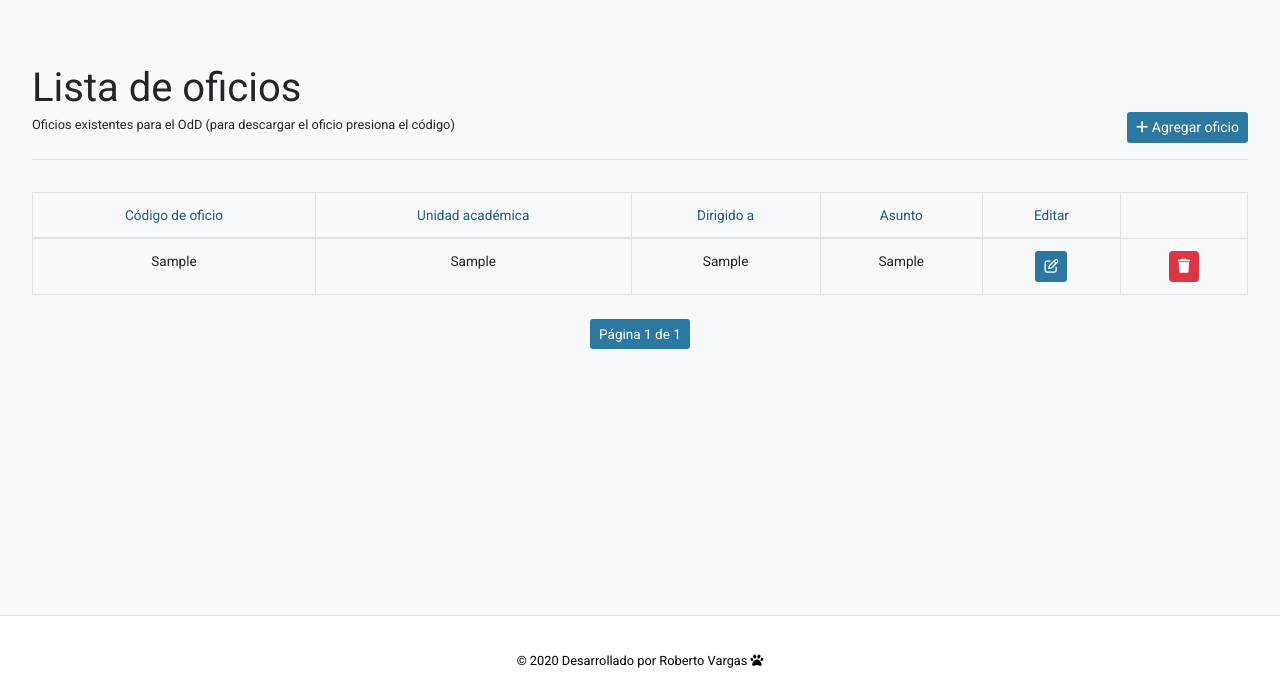
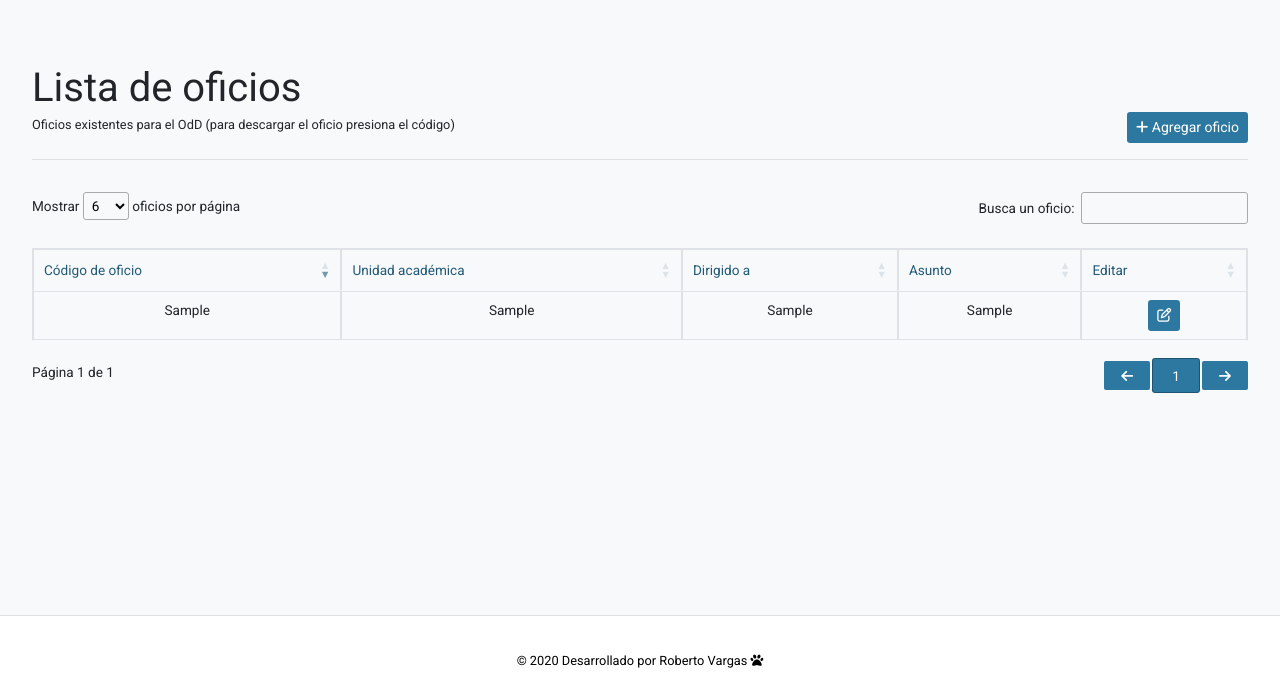
Before and after one commit to tcu-677/Cartas-OficiosAPP, a Django app: page /oficios in a window 1280 px wide. Shown: the part 112-800 px from the top of the page. Run offline with Django 3.2, Linux system fonts and the light colour scheme; a user stored in the database is signed in; tables that the repository leaves empty hold one stand-in row (values such as "Sample post"); parts of the project's set-up code (start-up, migrations or seed data) failed here and were passed over; some libraries are stand-ins or nearby versions.

Commit message:
Filters and pagination for datatables

```diff
--- a/appOficios/oficios/signals.py
+++ b/appOficios/oficios/signals.py
@@ -15,7 +15,7 @@ def update_statistics_create(sender, instance, created, **kwargs):
         if len(code) == 1:
             code = '00' + code
 
-        if len(code) == 2:
+        elif len(code) == 2:
             code = '0' + code
 
         new_code = f'OdD-{code}-{datetime.now().year}'
--- a/appOficios/oficios/static/oficios/js/app.js
+++ b/appOficios/oficios/static/oficios/js/app.js
@@ -1,7 +1,8 @@
 (() => {
     const btnSpinner = document.querySelector('#btn-spinner');
     const activeSpinner = document.querySelector('#active-spinner');
-    const input_codigo_oficio = document.querySelector('#id_codigo_de_oficio')
+    const inputCodigoOficio = document.querySelector('#id_codigo_de_oficio');
+    const oficiosTable = $('#oficios-table');
 
 
     const identifyPage = () => {
@@ -22,7 +23,32 @@
         }
     };
 
-    const events = () => {
+    const eventsAndActions = () => {
+
+        if (oficiosTable.length > 0) {
+
+            oficiosTable.DataTable({
+                "lengthMenu": [6, 10, 15, 20, 25],
+                "order": [[0, "desc"]],
+                "language": {
+                    "lengthMenu": "Mostrar _MENU_ oficios por página",
+                    "search": "Busca un oficio: _INPUT_",
+                    "infoEmpty": "No hay oficios disponibles",
+                    "zeroRecords": "<p class='my-table-text mt-2'>No hay oficios que coincidan con la búsqueda</p>",
+                    "info": "<p class='my-table-text mt-2'>Página _PAGE_ de _PAGES_</p>",
+                    "paginate": {
+                        "previous": "<i class='fas fa-arrow-left'></i>",
+                        "next": "<i class='fas fa-arrow-right'></i>"
+                    },
+                    "infoFiltered": ""
+                },
+            });
+
+        }
+
+        if (inputCodigoOficio) {
+            inputCodigoOficio.readOnly = true;
+        }
         if (activeSpinner) {
             activeSpinner.style.display = 'none';
             btnSpinner.addEventListener('click', () => {
@@ -35,7 +61,7 @@
 
     const init = () => {
         identifyPage();
-        events();
+        eventsAndActions();
     };
 
 
--- a/appOficios/oficios/static/oficios/styles/styles.css
+++ b/appOficios/oficios/static/oficios/styles/styles.css
@@ -125,8 +125,11 @@ nav {
     border-radius: 0.4rem;
 }
 
-.btn-ucr {
-    background: #2d78a0;
+.btn-ucr,
+#oficios-table_previous,
+#oficios-table_next,
+.paginate_button {
+    background: #2d78a0 !important;
     color: #fff !important;
 }
 
@@ -178,13 +181,17 @@ nav {
 }
 
 .my-table-text,
-.pag-text {
-    font-size: 0.85rem;
+.pag-text,
+label,
+#oficios-table_previous,
+#oficios-table_next,
+.paginate_button {
+    font-size: 0.85rem !important;
 }
 
 th.my-table-text {
-    font-weight: 400;
-    color: #215977;
+    font-weight: 400 !important;
+    color: #215977 !important;
 }
 
 .empty-td {
@@ -212,6 +219,33 @@ th.my-table-text {
 
 .pagination {
     justify-content: center !important;
+}
+
+th,
+#oficios-table {
+    border-bottom: 1px solid transparent !important;
+}
+
+#oficios-table_paginate {
+    margin-top: 0.8rem !important;
+}
+
+#oficios-table_previous,
+#oficios-table_next,
+a.paginate_button {
+    color: #fff !important;
+    padding: 0.2rem 1rem !important;
+}
+
+.dataTables_wrapper .dataTables_paginate .paginate_button.current,
+.dataTables_wrapper .dataTables_paginate .paginate_button.current:hover {
+    color: #fff !important;
+    padding: 0.4rem 1.2rem !important;
+    border-radius: 0.2rem;
+}
+
+input[type="search"] {
+    margin: 0 0 1rem 0.2rem !important;
 }
 
 /* ############# Media queries ############# */
--- a/appOficios/oficios/templates/oficios/base.html
+++ b/appOficios/oficios/templates/oficios/base.html
@@ -18,9 +18,13 @@
             <!-- Bootstrap local -->
             <link rel="stylesheet" href="{% static 'oficios/styles/bootstrap/bootstrap.min.css' %}">
 
+            <!-- Data tables styles  -->
+            <link rel="stylesheet" type="text/css" href="https://cdn.datatables.net/1.10.22/css/jquery.dataTables.css">
+
             <!-- Nuestros estilos -->
             <link rel="stylesheet" href="{% static 'oficios/styles/styles.css' %}">
         {%endblock %}
+
         <!-- Google fonts -->
         <link href="https://fonts.googleapis.com/css2?family=Roboto:wght@300;400&display=swap" rel="stylesheet">
         <!-- Fontawesome icons -->
@@ -81,10 +85,14 @@
         </footer>
         <!-- Footer -->
 
+        {%block js%}
             <script src="https://code.jquery.com/jquery-3.5.1.slim.min.js"
             integrity="sha384-DfXdz2htPH0lsSSs5nCTpuj/zy4C+OGpamoFVy38MVBnE+IbbVYUew+OrCXaRkfj"
             crossorigin="anonymous">
             </script>
+
+            <script type="text/javascript" charset="utf8" src="https://cdn.datatables.net/1.10.22/js/jquery.dataTables.js"></script>
+
             <script
                 src="https://cdn.jsdelivr.net/npm/popper.js@1.16.1/dist/umd/popper.min.js"
                 integrity="sha384-9/reFTGAW83EW2RDu2S0VKaIzap3H66lZH81PoYlFhbGU+6BZp6G7niu735Sk7lN"
@@ -101,7 +109,6 @@
             <!-- Bootstrap local -->
             <script src="{% static 'oficios/js/bootstrap/bootstrap.min.js' %}"></script>
 
-        {%block js%}
             <script src="{% static 'oficios/js/app.js' %}"></script>
 
         {%endblock%}
--- a/appOficios/oficios/templates/oficios/oficio_create_form.html
+++ b/appOficios/oficios/templates/oficios/oficio_create_form.html
@@ -16,6 +16,8 @@
         <div class="row pt-2">
             <div class="col-11">
                 <small class="">Añade un nuevo oficio para darle seguimiento</small>
+                <br>
+                <small class="">Los campos marcados con * son obligatorios</small>
             </div>
         </div>
         <hr>
--- a/appOficios/oficios/templates/oficios/oficio_list.html
+++ b/appOficios/oficios/templates/oficios/oficio_list.html
@@ -30,7 +30,7 @@
             {% if messages %}
                 {% for message in messages %}
                     {% if message.tags != 'danger' %}
-                        <div class="mb-0">
+                        <div class="mb-2">
                             <div class="alert alert-{{message.tags}} mb-0">
                                 {{message}}
                             </div>
@@ -46,7 +46,7 @@
 
        {% else %}
 
-            <table class="table table-bordered text-center">
+            <table class="table table-bordered text-center" id="oficios-table">
                 <thead class="">
                   <tr>
                     <th scope="col" class="my-table-text">Código de oficio</th>
@@ -73,17 +73,17 @@
                                 <a class="btn btn-sm btn-ucr" href="{% url 'oficio-update' oficio.id %}"  title="{% trans 'Editar Oficio' %}"><i class="far fa-edit"></i></a>
                             </td>
                             <!-- To show the delete option just remove this comment and endcomment tags -->
-
+                            {%comment%}
                             <td>
                                 <a class="btn btn-sm btn-danger" href="{% url 'oficio-delete' oficio.id %}"  title="{% trans 'Eliminar Oficio' %}"><i class="fas fa-trash"></i></a>
                             </td>
-
+                            {%endcomment%}
                         </tr>
                         {% endfor %}
                 </tbody>
               </table>
 
-
+              {%comment%}
         <div class="mt-4">
             <ul class="pagination">
                 {% if page_obj.has_previous %}
@@ -109,7 +109,7 @@
                 Volver al inicio
             </a> -->
         </div>
-
+        {%endcomment%}
     {%endif%}
     </div>
 
--- a/appOficios/oficios/views.py
+++ b/appOficios/oficios/views.py
@@ -26,7 +26,7 @@ def home(request):
 
 class OficiosListView(LoginRequiredMixin, ListView):
     model = Oficio
-    paginate_by = 5
+    # paginate_by = 6
 
 
 class OficioCreateView(LoginRequiredMixin, CreateView):
```
Lines whose indentation alone changed are shown as unchanged.
